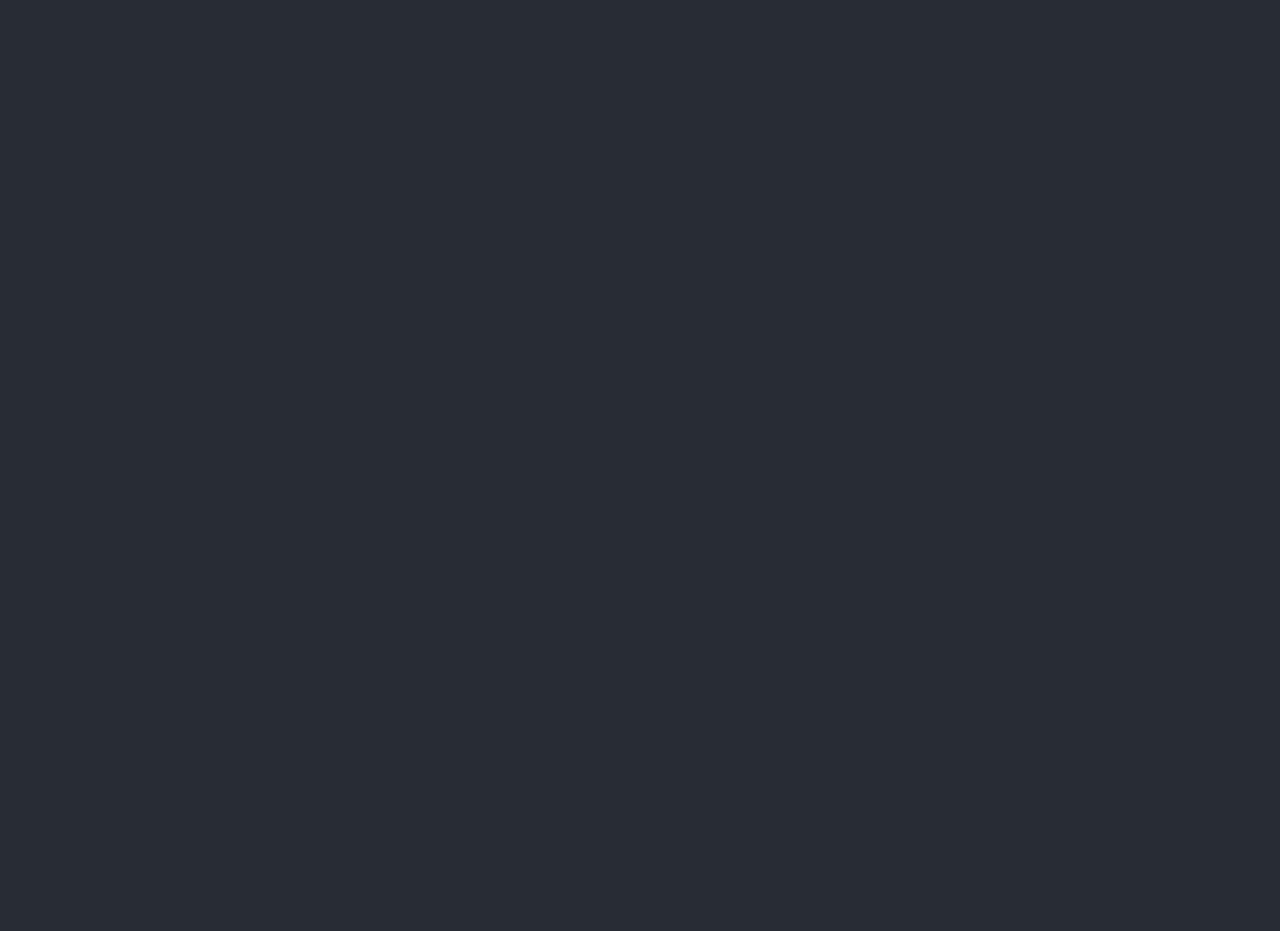
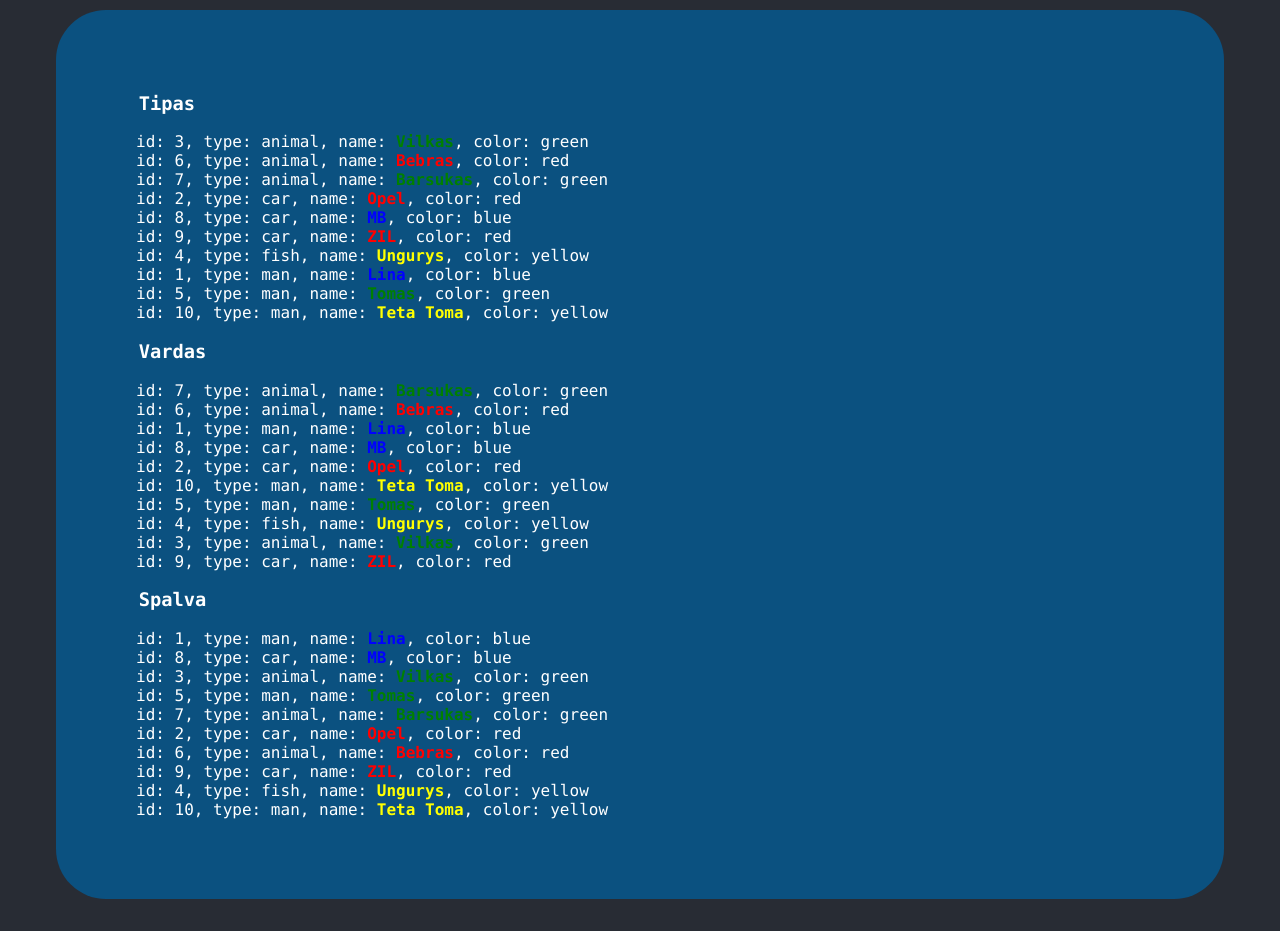
Before and after one commit to codevivi/react-base-practice, a React (Create React App) app: page /react-list in a window 1280 px wide. Shown: the part 1600-2531 px from the top of the page. Before the commit the page ends 1540 px from the top, so only its background shows below. Built offline with nearby package versions, Linux system fonts and the light colour scheme.

Commit message:
vandenynas task done

```diff
--- a/src/components/reactList/Jura/Jura.jsx
+++ b/src/components/reactList/Jura/Jura.jsx
@@ -3,7 +3,6 @@
 import Laivas from "./Laivas";
 import Valtis from "./Valtis";
 import Sala from "./Sala";
-import Daiktas from "./Daiktas";
 
 export default function Jura() {
   return (
@@ -11,7 +10,18 @@
       <h2>Jūra</h2>
 
       <div className="jura">
-        <ul>{seaPlaners.map((item) => (item.type === "man" && <Valtis item={item} />) || (item.type === "car" && <Laivas item={item} />) || (item.type === "animal" && <Sala item={item} />) || <Daiktas styleClass="fish" item={item} />)}</ul>
+        <ul>
+          {seaPlaners.map(
+            (item) =>
+              (item.type === "man" && <Valtis item={item} />) ||
+              (item.type === "car" && <Laivas item={item} />) ||
+              (item.type === "animal" && <Sala item={item} />) || (
+                <li key={item.id} className="fish">
+                  <span style={{ color: item.color }}>{item.name}</span>
+                </li>
+              )
+          )}
+        </ul>
       </div>
     </>
   );
--- /dev/null
+++ b/src/components/reactList/Vandenynas/Spalva.jsx
@@ -0,0 +1,15 @@
+import Daiktas from "../Tvenkinys/Daiktas";
+export default function Spalva({ seaPlaners }) {
+  return (
+    <>
+      <h3>Spalva</h3>
+      <ul>
+        {[...seaPlaners]
+          .sort((a, b) => a.color.localeCompare(b.color))
+          .map((item) => (
+            <Daiktas item={item} />
+          ))}
+      </ul>
+    </>
+  );
+}
--- /dev/null
+++ b/src/components/reactList/Vandenynas/Tipas.jsx
@@ -0,0 +1,15 @@
+import Daiktas from "../Tvenkinys/Daiktas";
+export default function Tipas({ seaPlaners }) {
+  return (
+    <>
+      <h3>Tipas</h3>
+      <ul>
+        {[...seaPlaners]
+          .sort((a, b) => a.type.localeCompare(b.type))
+          .map((item) => (
+            <Daiktas item={item} />
+          ))}
+      </ul>
+    </>
+  );
+}
--- /dev/null
+++ b/src/components/reactList/Vandenynas/Vandenynas.jsx
@@ -0,0 +1,17 @@
+import seaPlaners from "../seaPlaners";
+import "./Vandenynas.scss";
+import Tipas from "./Tipas";
+import Vardas from "./Vardas";
+import Spalva from "./Spalva";
+export default function Vandenynas() {
+  return (
+    <>
+      <h1>Vandenynas</h1>
+      <div className="vandenynas">
+        <Tipas seaPlaners={seaPlaners} />
+        <Vardas seaPlaners={seaPlaners} />
+        <Spalva seaPlaners={seaPlaners} />
+      </div>
+    </>
+  );
+}
--- /dev/null
+++ b/src/components/reactList/Vandenynas/Vandenynas.scss
@@ -0,0 +1,15 @@
+.vandenynas {
+  background-color: #0b5180;
+  padding: 4em;
+  border-radius: 50px;
+  width: 100%;
+
+  ul {
+    list-style: none;
+    width: 100%;
+    margin: 1em;
+    span {
+      font-weight: bold;
+    }
+  }
+}
--- /dev/null
+++ b/src/components/reactList/Vandenynas/Vardas.jsx
@@ -0,0 +1,15 @@
+import Daiktas from "../Tvenkinys/Daiktas";
+export default function Vardas({ seaPlaners }) {
+  return (
+    <>
+      <h3>Vardas</h3>
+      <ul>
+        {[...seaPlaners]
+          .sort((a, b) => a.name.localeCompare(b.name))
+          .map((item) => (
+            <Daiktas item={item} />
+          ))}
+      </ul>
+    </>
+  );
+}
--- a/src/pages/ReactList.jsx
+++ b/src/pages/ReactList.jsx
@@ -2,6 +2,7 @@
 import Bala from "../components/reactList/Bala/Bala";
 import Jura from "../components/reactList/Jura/Jura";
 import Tvenkinys from "../components/reactList/Tvenkinys/Tvenkinys";
+import Vandenynas from "../components/reactList/Vandenynas/Vandenynas";
 
 export default function ReactList() {
   return (
@@ -10,6 +11,7 @@
       <Bala />
       <Tvenkinys />
       <Jura />
+      <Vandenynas />
     </>
   );
 }
```
